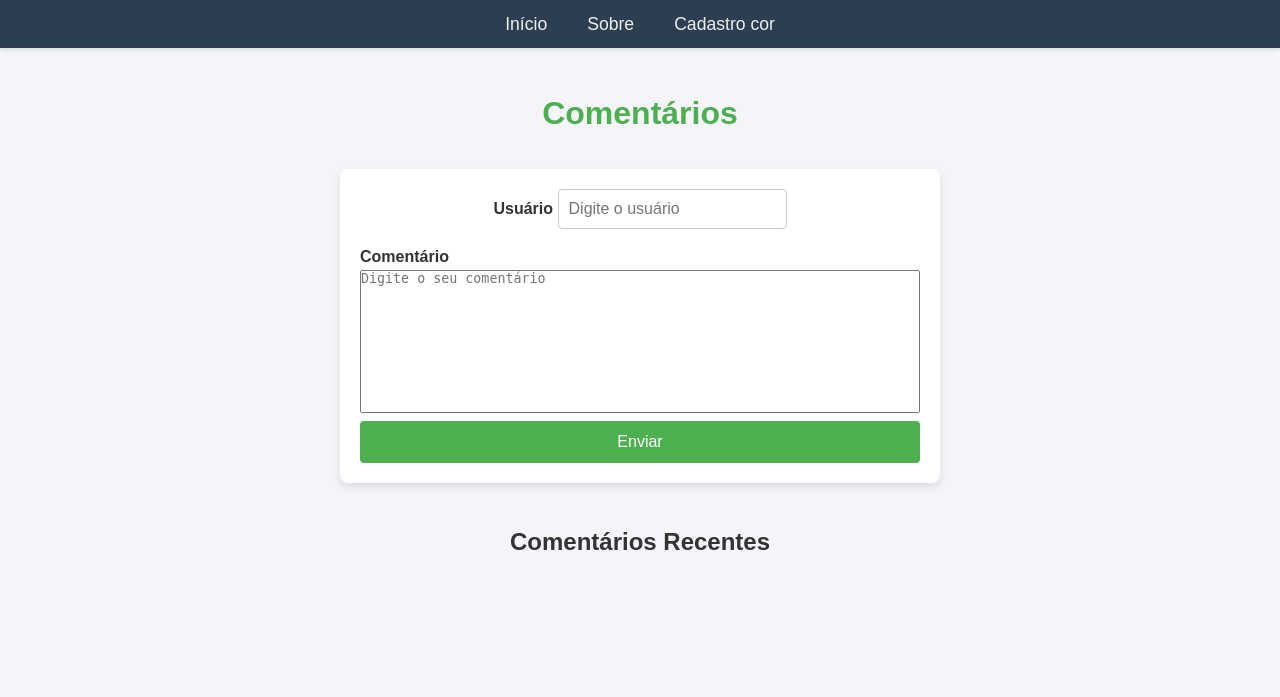
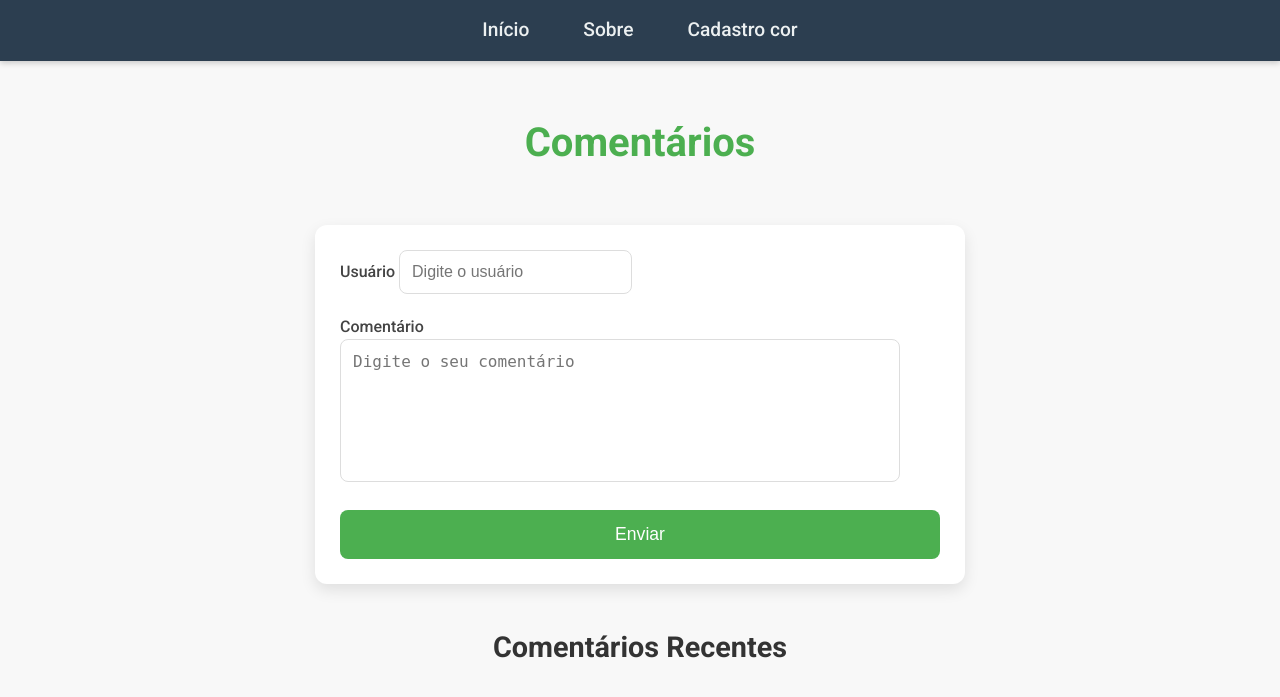
Before and after one commit to DevGabrielPortfolio/render_template_atualizado, a Flask app: template templates/comentarios.html in a window 1280 px wide. Shown: the top 697 px of the page. Run offline with Flask 3, Linux system fonts and the light colour scheme; the template is opened without the code that fills it, so the values that code supplies are empty.

Commit message:
MODIFY: adicionando melhorias no css

```diff
--- a/static/css/comentarios.css
+++ b/static/css/comentarios.css
@@ -7,8 +7,8 @@
 
 /* Corpo e fundo da página */
 body {
-    font-family: Arial, sans-serif;
-    background-color: #f4f4f9;
+    font-family: 'Roboto', sans-serif;
+    background-color: #f8f8f8;
     color: #333;
     line-height: 1.6;
 }
@@ -16,13 +16,18 @@ body {
 /* Container do formulário */
 .container-form {
     width: 100%;
-    max-width: 600px;
+    max-width: 650px;
     margin: 0 auto;
-    padding: 20px;
+    padding: 25px;
     background-color: #fff;
-    border-radius: 8px;
-    box-shadow: 0 4px 8px rgba(0, 0, 0, 0.1);
-    margin-top: 30px;
+    border-radius: 12px;
+    box-shadow: 0 6px 15px rgba(0, 0, 0, 0.1);
+    margin-top: 50px;
+    transition: all 0.3s ease;
+}
+
+.container-form:hover {
+    transform: translateY(-5px);
 }
 
 .formatacao-form {
@@ -31,27 +36,36 @@ body {
 }
 
 .formatacao-form label {
-    font-weight: bold;
+    font-weight: 500;
     margin-bottom: 5px;
-    color: #333;
+    color: #444;
 }
 
-.formatacao-form input[type="text"] {
-    padding: 10px;
+.formatacao-form input[type="text"],
+.formatacao-form textarea {
+    padding: 12px;
     font-size: 1rem;
-    border: 1px solid #ccc;
-    border-radius: 4px;
-    margin-bottom: 15px;
+    border: 1px solid #ddd;
+    border-radius: 8px;
+    margin-bottom: 20px;
+    transition: border 0.3s ease;
+}
+
+.formatacao-form input[type="text"]:focus,
+.formatacao-form textarea:focus {
+    border-color: #4CAF50;
+    outline: none;
 }
 
 .formatacao-form button {
-    padding: 12px;
+    padding: 14px;
     background-color: #4CAF50;
     color: white;
     border: none;
-    border-radius: 4px;
+    border-radius: 8px;
     cursor: pointer;
-    font-size: 1rem;
+    font-size: 1.1rem;
+    transition: background-color 0.3s ease;
 }
 
 .formatacao-form button:hover {
@@ -67,15 +81,21 @@ body {
 
 .mensagem {
     background-color: #fff;
-    padding: 15px;
-    border-radius: 8px;
+    padding: 20px;
+    border-radius: 10px;
     margin-bottom: 20px;
-    box-shadow: 0 2px 6px rgba(0, 0, 0, 0.1);
+    box-shadow: 0 4px 10px rgba(0, 0, 0, 0.1);
+    transition: transform 0.3s ease, box-shadow 0.3s ease;
+}
+
+.mensagem:hover {
+    transform: translateY(-5px);
+    box-shadow: 0 6px 15px rgba(0, 0, 0, 0.2);
 }
 
 .mensagem strong {
     color: #4CAF50;
-    font-size: 1.1rem;
+    font-size: 1.2rem;
 }
 
 .mensagem .data_comentario {
@@ -88,45 +108,41 @@ body {
     font-size: 1rem;
     color: #555;
     margin-top: 10px;
-    line-height: 1.5;
+    line-height: 1.6;
 }
 
 /* Estilo adicional para o título da página */
 h1 {
     text-align: center;
     color: #4CAF50;
-    font-size: 2rem;
-    margin-top: 40px;
+    font-size: 2.5rem;
+    margin-top: 50px;
 }
 
 h2 {
     color: #333;
-    font-size: 1.5rem;
+    font-size: 1.8rem;
     margin-bottom: 15px;
-    text-align: center;
-}
-
-.user{
     text-align: center;
 }
 
 /* Estilos para garantir boa leitura em dispositivos móveis */
 @media (max-width: 600px) {
     .container-form {
-        padding: 15px;
+        padding: 20px;
     }
 
     .formatacao-form input[type="text"],
     .formatacao-form button {
-        font-size: 0.9rem;
+        font-size: 1rem;
     }
 
     .mensagem {
-        padding: 10px;
+        padding: 15px;
     }
 
     h1, h2 {
-        font-size: 1.5rem;
+        font-size: 1.8rem;
     }
 }
 
@@ -134,62 +150,58 @@ h2 {
 /* Estilo do cabeçalho */
 header {
     background-color: #2C3E50;
-    padding: 10px 0;
-    box-shadow: 0 2px 4px rgba(0, 0, 0, 0.1);
+    padding: 15px 0;
+    box-shadow: 0 2px 6px rgba(0, 0, 0, 0.2);
 }
 
 nav ul {
     list-style: none;
     display: flex;
     justify-content: center;
-    gap: 20px;
+    gap: 30px;
 }
 
 nav ul li a {
     text-decoration: none;
     color: #ECF0F1;
     font-weight: 500;
-    font-size: 1.1rem;
-    padding: 10px;
+    font-size: 1.2rem;
+    padding: 12px;
     transition: color 0.3s ease, transform 0.3s ease;
 }
 
 nav ul li a:hover {
     color: #1ABC9C; /* Cor de destaque quando passar o mouse */
-    transform: scale(1.05);
+    transform: scale(1.1);
 }
 
-.botao_excluir{
-    background-color: rgb(236, 75, 75);
+.botao_excluir {
+    background-color: #E74C3C;
     color: white;
-    width: 50px;
-    height: 30px;
+    width: 60px;
+    height: 35px;
     border: none;
     border-radius: 10px;
-    transition: 0.1s;
+    transition: 0.3s;
 }
 
-.botao_excluir:hover{
-    transform: scale(1.05);
-    background-color: rgb(189, 54, 54);
+.botao_excluir:hover {
+    transform: scale(1.1);
+    background-color: #C0392B;
 }
 
-.like{
-    width: 30px;
-    height: 30px;
-    transition: 0.2s;
+.like,
+.deslike {
+    width: 35px;
+    height: 35px;
+    transition: transform 0.2s ease;
 }
 
-.like:hover{
-    transform: scale(1.05);
+.like:hover,
+.deslike:hover {
+    transform: scale(1.1);
 }
 
-.deslike{
-    width: 30px;
-    height: 30px;
-    transition: 0.2s;
+.like {
+    margin-right: 10px;
 }
-
-.deslike:hover{
-    transform: scale(1.05);
-}
```
